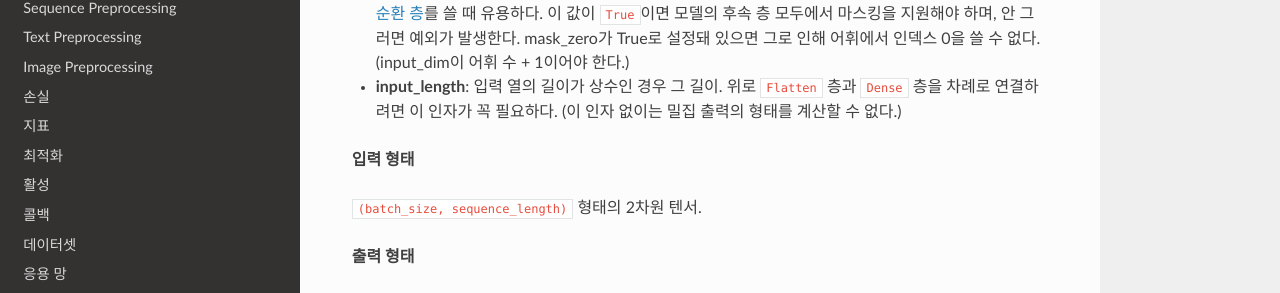
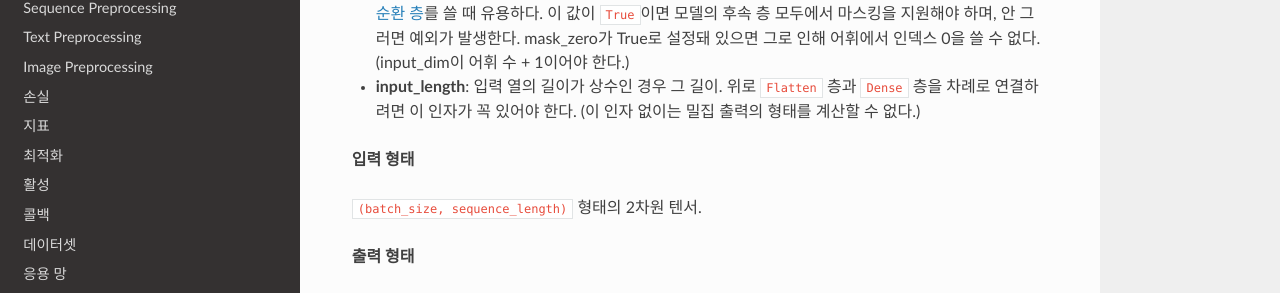
Before and after one commit to wariua/keras-docs-ko, an MkDocs documentation site: the page built from sources/layers/embeddings.md, in a window 1280 px wide and 1319 px high. Shown: the part 752-1045 px from the top of the window. Built offline with MkDocs 1.6.1, drawn with Linux system fonts in a browser that asks for light colours; nearby versions of some CDN libraries; old or Windows-style settings are respelled for this version of MkDocs.

Commit message:
fix wording

```diff
--- a/sources/layers/embeddings.md
+++ b/sources/layers/embeddings.md
@@ -51,7 +51,7 @@ __인자__
     어휘 수 + 1이어야 한다.)
 - __input_length__: 입력 열의 길이가 상수인 경우 그 길이.
     위로 `Flatten` 층과 `Dense` 층을 차례로 연결하려면
-    이 인자가 꼭 필요하다.
+    이 인자가 꼭 있어야 한다.
     (이 인자 없이는 밀집 출력의 형태를 계산할 수 없다.)
 
 __입력 형태__
```
